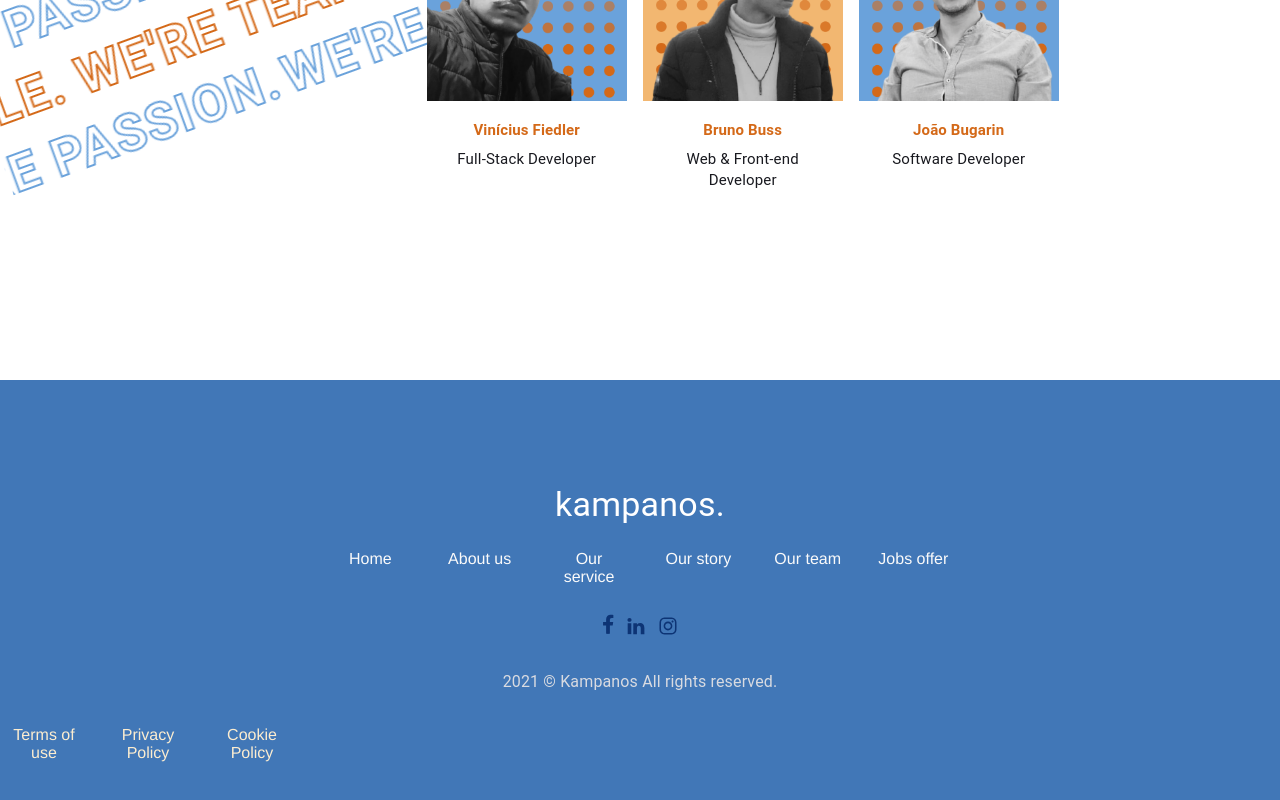
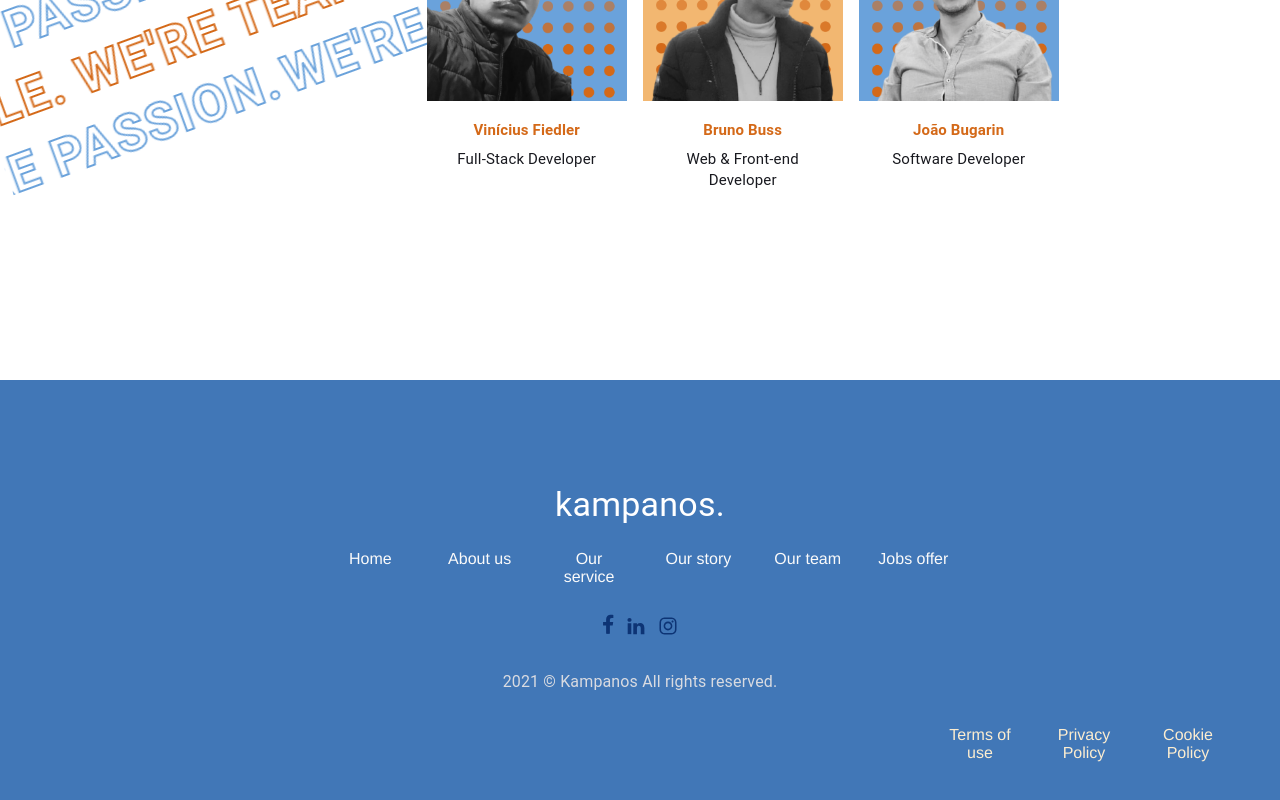
Before and after one commit to vfiedlerc/KampanosWebTranslated, a React (Create React App) app: page / in a window 1280 px wide. Shown: the part 7804-8604 px from the top of the page. Built offline with nearby package versions, Linux system fonts and the light colour scheme.

Commit message:
footerFullyResponsive

```diff
--- a/src/sections/Footer/Footer.js
+++ b/src/sections/Footer/Footer.js
@@ -20,11 +20,11 @@ const Terms = styled('div')(({ theme }) => ({
    paddingRight: 0
   },
   [theme.breakpoints.between('md', 'lg')]: {
-    justifyContent: "right",
+    justifyContent: "flex-end",
    paddingRight: '3rem',
   },
   [theme.breakpoints.up('lg')]: {
-    justifyContent: "right",
+    justifyContent: "flex-end",
    paddingRight: '3rem',
   },
 }));
@@ -139,8 +139,8 @@ const Footer = () => {
         </Grid>
 
         <Terms>
-        <Grid item >
-          <Grid container  spacing={2} >
+        <Grid item  >
+          <Grid container  sx={{justifyContent: "flex-end"}} spacing={2} >
             <Grid item xs={12}
             sm={12}
             md={1}
```
